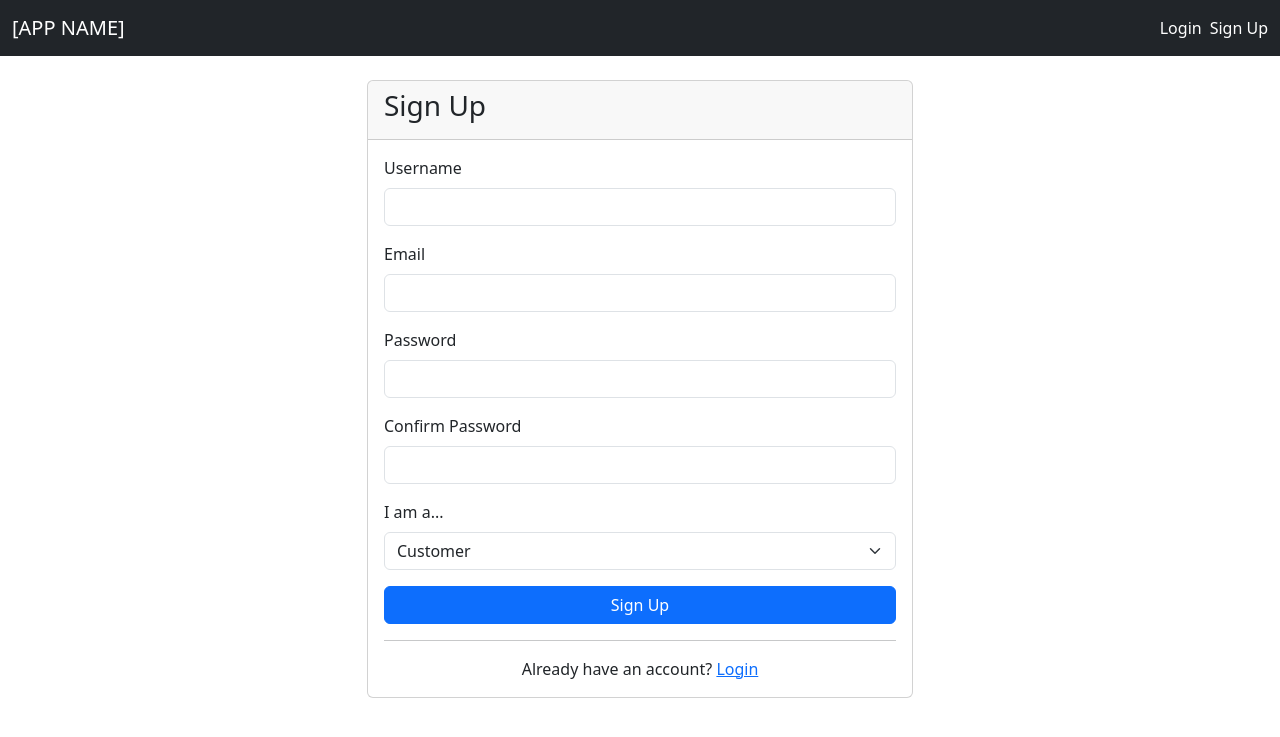
After one commit to swe-students-fall2025/2-web-app-charlottes-web, a Flask app: page /signup in a window 1280 px wide. The commit adds this page. Shown: the top 737 px of the page. Run offline with Flask 3, Linux system fonts and the light colour scheme.

Commit message:
add login feature

```diff
--- a/app/models.py
+++ b/app/models.py
@@ -13,7 +13,7 @@ class User(UserMixin):
         self.email = user_data.get('email', '')
         self.password_hash = user_data.get('password_hash', '')
         self.user_type = user_data.get('user_type', 'customer')
-        self.phone = user_data.get('phone', '')
+        # self.phone = user_data.get('phone', '')
         self.payment_method = user_data.get('payment_method', {})  # for customers
         self.vendor_name = user_data.get('vendor_name', '')  # for vendors
         # self.created_at = user_data.get('created_at', datetime.utcnow())
@@ -37,7 +37,7 @@ class User(UserMixin):
             'email': email,
             'password_hash': generate_password_hash(password),
             'user_type': user_type,
-            'phone': kwargs.get('phone', ''),
+            # 'phone': kwargs.get('phone', ''),
             # 'created_at': datetime.utcnow()
         }
 
--- a/app/routes.py
+++ b/app/routes.py
@@ -1,4 +1,5 @@
 from flask import render_template, redirect, url_for, request, flash
+from flask_login import login_user, logout_user, current_user, login_required
 from app import app, mongo
 from app.models import User, Group, Bill, Payment, PaymentSession
 from bson.objectid import ObjectId
@@ -9,26 +10,139 @@ def index():
     '''
     Landing page
     '''
-    user = {'username': 'Charlotte'}
-    return render_template('index.html', title='Home', user=user)
+    return render_template('index.html', title='Home')
+
+@app.route('/login', methods=['GET', 'POST'])
+def login():
+    '''
+    Login page
+    '''
+    if current_user.is_authenticated:
+        return redirect(url_for('customer_dashboard'))
+
+    if request.method == 'POST':
+        email = request.form.get('email')
+        password = request.form.get('password')
+
+        # Validate input
+        if not email or not password:
+            flash('Please provide both email and password', 'error')
+            return redirect(url_for('login'))
+
+        # Find user by email
+        user_data = mongo.db.users.find_one({'email': email})
+
+        if not user_data:
+            flash('Invalid email or password', 'error')
+            return redirect(url_for('login'))
+
+        user = User(user_data)
+
+        # Check password
+        if not user.check_password(password):
+            flash('Invalid email or password', 'error')
+            return redirect(url_for('login'))
+
+        # Login user
+        login_user(user)
+        flash(f'Welcome back, {user.username}!', 'success')
+
+        # Redirect based on user type
+        if user.user_type == 'vendor':
+            return redirect(url_for('index'))  # vendor_dashboard later
+        else:
+            return redirect(url_for('customer_dashboard'))
+
+    return render_template('login.html', title='Login')
+
+@app.route('/signup', methods=['GET', 'POST'])
+def signup():
+    '''
+    Signup page
+    '''
+    if current_user.is_authenticated:
+        return redirect(url_for('customer_dashboard'))
+
+    if request.method == 'POST':
+        username = request.form.get('username')
+        email = request.form.get('email')
+        password = request.form.get('password')
+        confirm_password = request.form.get('confirm_password')
+        user_type = request.form.get('user_type', 'customer')
+        # phone = request.form.get('phone', '')
+
+        # Validate input
+        if not all([username, email, password, confirm_password]):
+            flash('All fields are required', 'error')
+            return redirect(url_for('signup'))
+
+        if password != confirm_password:
+            flash('Passwords do not match', 'error')
+            return redirect(url_for('signup'))
+
+        # Check if user already exists
+        if mongo.db.users.find_one({'email': email}):
+            flash('Email already registered', 'error')
+            return redirect(url_for('signup'))
+
+        if mongo.db.users.find_one({'username': username}):
+            flash('Username already taken', 'error')
+            return redirect(url_for('signup'))
+
+        # Create user
+        vendor_name = request.form.get('vendor_name', '') if user_type == 'vendor' else ''
+        user_dict = User.create_user_dict(
+            username=username,
+            email=email,
+            password=password,
+            user_type=user_type,
+            # phone=phone,
+            vendor_name=vendor_name
+        )
+
+        # Insert into database
+        result = mongo.db.users.insert_one(user_dict)
+
+        # Login the new user
+        user_data = mongo.db.users.find_one({'_id': result.inserted_id})
+        user = User(user_data)
+        login_user(user)
+
+        flash(f'Welcome, {username}! Your account has been created.', 'success')
+
+        if user_type == 'vendor':
+            return redirect(url_for('index'))
+        else:
+            return redirect(url_for('customer_dashboard'))
+
+    return render_template('signup.html', title='Sign Up')
+
+@app.route('/logout')
+@login_required
+def logout():
+    '''
+    Logout user
+    '''
+    logout_user()
+    flash('You have been logged out.', 'success')
+    return redirect(url_for('index'))
 
 @app.route('/customer/dashboard')
 def customer_dashboard():
     '''
     shows user's groups
     '''
-    test_user_id = 'test_user_123'
-
     # Find all groups where user is a member
-    groups = mongo.db.groups.find({'members': test_user_id})
+    groups = mongo.db.groups.find({'members': current_user.id})
     groups_list = list(groups)
 
     return render_template('customer/dashboard.html',
                            title='My Groups',
                            groups=groups_list,
-                           user_id=test_user_id)
+                           user_id=current_user.id)
 
 @app.route('/customer/group/create', methods=['GET', 'POST'])
+@login_required
 def create_group():
     '''
     Create a new group
@@ -36,7 +150,6 @@ def create_group():
     if request.method == 'POST':
         # Get form data
         group_name = request.form.get('group_name')
-        test_user_id = "test_user_123"  # Replace with current_user.id later
 
         # Validate
         if not group_name or len(group_name.strip()) == 0:
@@ -46,11 +159,11 @@ def create_group():
         # Create group document
         new_group = {
             'name': group_name.strip(),
-            'creator_id': test_user_id,
-            'members': [test_user_id],
+            'creator_id': current_user.id,
+            'members': [current_user.id],
             'active_bill_id': None,
             'active': True,
-            'created_at': None  # MongoDB will auto-generate if needed
+            'created_at': None
         }
 
         # Insert into MongoDB
@@ -63,13 +176,13 @@ def create_group():
     return render_template('customer/create_group.html', title='Create Group')
 
 @app.route('/customer/group/join', methods=['GET', 'POST'])
+@login_required
 def join_group():
     '''
     Join an existing group by group ID
     '''
     if request.method == 'POST':
         group_id = request.form.get('group_id')
-        test_user_id = "test_user_123"  # Replace with current_user.id later
 
         # Validate input
         if not group_id or len(group_id.strip()) == 0:
@@ -85,14 +198,14 @@ def join_group():
                 return redirect(url_for('join_group'))
 
             # Check if user is already a member
-            if test_user_id in group.get('members', []):
+            if current_user.id in group.get('members', []):
                 flash('You are already a member of this group!', 'error')
                 return redirect(url_for('customer_dashboard'))
 
             # Add user to group members
             mongo.db.groups.update_one(
                 {'_id': ObjectId(group_id.strip())},
-                {'$push': {'members': test_user_id}}
+                {'$push': {'members': current_user.id}}
             )
 
             flash(f'Successfully joined group "{group["name"]}"!', 'success')
@@ -104,3 +217,86 @@ def join_group():
 
     # GET request - show form
     return render_template('customer/join_group.html', title='Join Group')
+
+@app.route('/customer/group/<group_id>')
+@login_required
+def group_detail(group_id):
+    '''
+    Show group details including members and active bill
+    '''
+    try:
+        # Find the group
+        group = mongo.db.groups.find_one({'_id': ObjectId(group_id)})
+
+        if not group:
+            flash('Group not found.', 'error')
+            return redirect(url_for('customer_dashboard'))
+
+        # Check if current user is a member
+        if current_user.id not in group.get('members', []):
+            flash('You are not a member of this group.', 'error')
+            return redirect(url_for('customer_dashboard'))
+
+        # Get member details
+        member_ids = [ObjectId(m) for m in group.get('members', [])]
+        members = list(mongo.db.users.find({'_id': {'$in': member_ids}}))
+
+        # Get active bill if exists
+        active_bill = None
+        if group.get('active_bill_id'):
+            active_bill = mongo.db.bills.find_one({'_id': ObjectId(group['active_bill_id'])})
+
+        return render_template('customer/group_detail.html',
+                               title=group['name'],
+                               group=group,
+                               members=members,
+                               active_bill=active_bill,
+                               is_creator=(current_user.id == group['creator_id']))
+
+    except Exception as e:
+        flash('Invalid group ID.', 'error')
+        return redirect(url_for('customer_dashboard'))
+
+@app.route('/customer/group/<group_id>/leave', methods=['POST'])
+@login_required
+def leave_group(group_id):
+    '''
+    Leave a group
+    '''
+    try:
+        group = mongo.db.groups.find_one({'_id': ObjectId(group_id)})
+
+        if not group:
+            flash('Group not found.', 'error')
+            return redirect(url_for('customer_dashboard'))
+
+        # Check if user is a member
+        if current_user.id not in group.get('members', []):
+            flash('You are not a member of this group.', 'error')
+            return redirect(url_for('customer_dashboard'))
+
+        # Prevent creator from leaving if there are other members
+        if current_user.id == group['creator_id'] and len(group.get('members', [])) > 1:
+            flash('As the creator, you cannot leave while other members are in the group. Transfer ownership or remove all members first.', 'error')
+            return redirect(url_for('group_detail', group_id=group_id))
+
+        # Remove user from group
+        mongo.db.groups.update_one(
+            {'_id': ObjectId(group_id)},
+            {'$pull': {'members': current_user.id}}
+        )
+
+        # If this was the last member, deactivate the group
+        updated_group = mongo.db.groups.find_one({'_id': ObjectId(group_id)})
+        if len(updated_group.get('members', [])) == 0:
+            mongo.db.groups.update_one(
+                {'_id': ObjectId(group_id)},
+                {'$set': {'active': False}}
+            )
+
+        flash(f'You have left the group "{group["name"]}".', 'success')
+        return redirect(url_for('customer_dashboard'))
+
+    except Exception as e:
+        flash('An error occurred while leaving the group.', 'error')
+        return redirect(url_for('customer_dashboard'))
--- a/templates/base.html
+++ b/templates/base.html
@@ -13,9 +13,15 @@
     <!-- Nav bar -->
     <nav class="navbar navbar-dark bg-dark">
         <div class="container-fluid">
-            <a class="navbar-brand" href="{{ url_for('index') }}">Project</a>
+            <a class="navbar-brand" href="{{ url_for('index') }}">[APP NAME]</a>
             <div class="d-flex">
-                <a href="{{ url_for('customer_dashboard') }}" class="nav-link text-white">My Groups</a>
+                {% if current_user.is_authenticated %}
+                    <a href="{{ url_for('customer_dashboard') }}" class="nav-link text-white me-2">Dashboard</a>
+                    <a href="{{ url_for('logout') }}" class="nav-link text-white">Logout</a>
+                {% else %}
+                    <a href="{{ url_for('login') }}" class="nav-link text-white me-2">Login</a>
+                    <a href="{{ url_for('signup') }}" class="nav-link text-white">Sign Up</a>
+                {% endif %}
             </div>
         </div>
     </nav>
--- /dev/null
+++ b/templates/signup.html
@@ -0,0 +1,65 @@
+{% extends "base.html" %}
+
+{% block content %}
+<div class="row justify-content-center">
+    <div class="col-md-6">
+        <div class="card">
+            <div class="card-header">
+                <h3>Sign Up</h3>
+            </div>
+            <div class="card-body">
+                <form method="POST" action="{{ url_for('signup') }}" id="signupForm">
+                    <div class="mb-3">
+                        <label for="username" class="form-label">Username</label>
+                        <input type="text" class="form-control" id="username" name="username" required>
+                    </div>
+                    <div class="mb-3">
+                        <label for="email" class="form-label">Email</label>
+                        <input type="email" class="form-control" id="email" name="email" required>
+                    </div>
+                    <div class="mb-3">
+                        <label for="password" class="form-label">Password</label>
+                        <input type="password" class="form-control" id="password" name="password" required>
+                    </div>
+                    <div class="mb-3">
+                        <label for="confirm_password" class="form-label">Confirm Password</label>
+                        <input type="password" class="form-control" id="confirm_password" name="confirm_password" required>
+                    </div>
+                    <div class="mb-3">
+                        <label for="user_type" class="form-label">I am a...</label>
+                        <select class="form-select" id="user_type" name="user_type" required>
+                            <option value="customer" selected>Customer</option>
+                            <option value="vendor">Vendor</option>
+                        </select>
+                    </div>
+                    <div class="mb-3" id="vendorNameField" style="display: none;">
+                        <label for="vendor_name" class="form-label">Business Name</label>
+                        <input type="text" class="form-control" id="vendor_name" name="vendor_name">
+                    </div>
+                    <button type="submit" class="btn btn-primary w-100">Sign Up</button>
+                </form>
+                <hr>
+                <p class="text-center mb-0">
+                    Already have an account? <a href="{{ url_for('login') }}">Login</a>
+                </p>
+            </div>
+        </div>
+    </div>
+</div>
+
+<script>
+    // Show/hide vendor name field based on user type
+    document.getElementById('user_type').addEventListener('change', function() {
+        const vendorNameField = document.getElementById('vendorNameField');
+        const vendorNameInput = document.getElementById('vendor_name');
+
+        if (this.value === 'vendor') {
+            vendorNameField.style.display = 'block';
+            vendorNameInput.required = true;
+        } else {
+            vendorNameField.style.display = 'none';
+            vendorNameInput.required = false;
+        }
+    });
+</script>
+{% endblock %}
```
Also changed, not shown: templates/customer/create_group.html (+2 -7 lines), templates/customer/dashboard.html (+25 -23 lines), templates/customer/group_detail.html (added, +114 -0 lines), templates/customer/join_group.html (+0 -12 lines), templates/index.html (+14 -1 lines), templates/login.html (added, +30 -0 lines).
